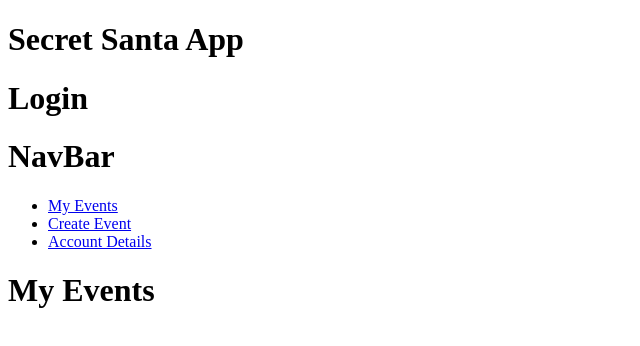
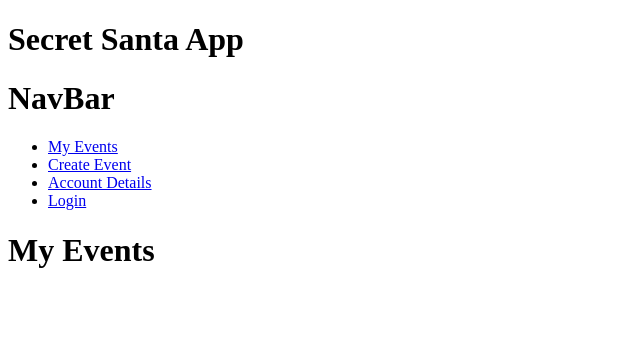
Before and after one commit to SuzBarnes/secret-santa, a React (Create React App) app: page / in a window 1280 px wide. Shown: the top 346 px of the page, without its empty margins (0-640 px from the left). Built offline with nearby package versions, Linux system fonts and the light colour scheme.

Commit message:
moved login so it renders correctly in navbar for now

```diff
--- a/src/components/App.js
+++ b/src/components/App.js
@@ -11,7 +11,6 @@ const App = () => {
   return (
     <div className="App">
       <h1>Secret Santa App</h1>
-      <Login />
       <NavBar />
       <Routes>
         <Route path="/" element={<MyEvents />} />
--- a/src/components/NavBar.js
+++ b/src/components/NavBar.js
@@ -22,6 +22,11 @@ const NavBar = () => {
             Account Details
           </Link>
         </li>
+        <li>
+          <Link className="navbar-link-item" to="login">
+            Login
+          </Link>
+        </li>
       </ul>
     </div>
   );
```
